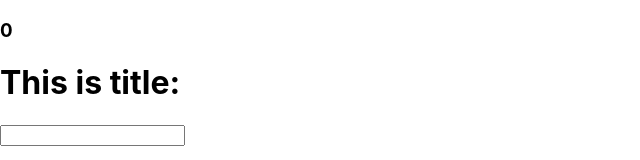
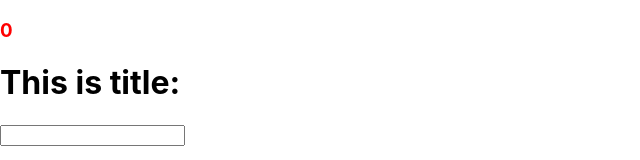
Before and after one commit to Builder296/train-react, a React (Create React App) app: page / in a window 1280 px wide. Shown: the top 160 px of the page, without its empty margins (0-640 px from the left). Built offline with nearby package versions, Linux system fonts and the light colour scheme.

Commit message:
Hook : useContext

```diff
--- a/src/index.js
+++ b/src/index.js
@@ -1,4 +1,4 @@
-import React, { useState, useEffect } from 'react';
+import React, { useState, useEffect, createContext, useContext } from 'react';
 import ReactDOM from 'react-dom';
 import './index.css';
 import * as serviceWorker from './serviceWorker';
@@ -6,9 +6,12 @@ import * as serviceWorker from './serviceWorker';
 // Hook
 // can use state on function
 
+const ColorContext = createContext({color: "red"});
+
 function Example(props) {
   const [count, setCount] = useState(0);
   const [title, setTitle] = useState("");
+  const colorContext = useContext(ColorContext)
 
   const [name, setName] = useState("");
 
@@ -28,7 +31,7 @@ function Example(props) {
 
   return(
     <>
-      <h3>{name}</h3>
+      <h3 style={{color: colorContext.color}}>{name}</h3>
       <h1>This is title: {title}</h1>
       <input value={title} onChange={(event) => setTitle(event.target.value)}/>
       <h2>{count}</h2>
```
